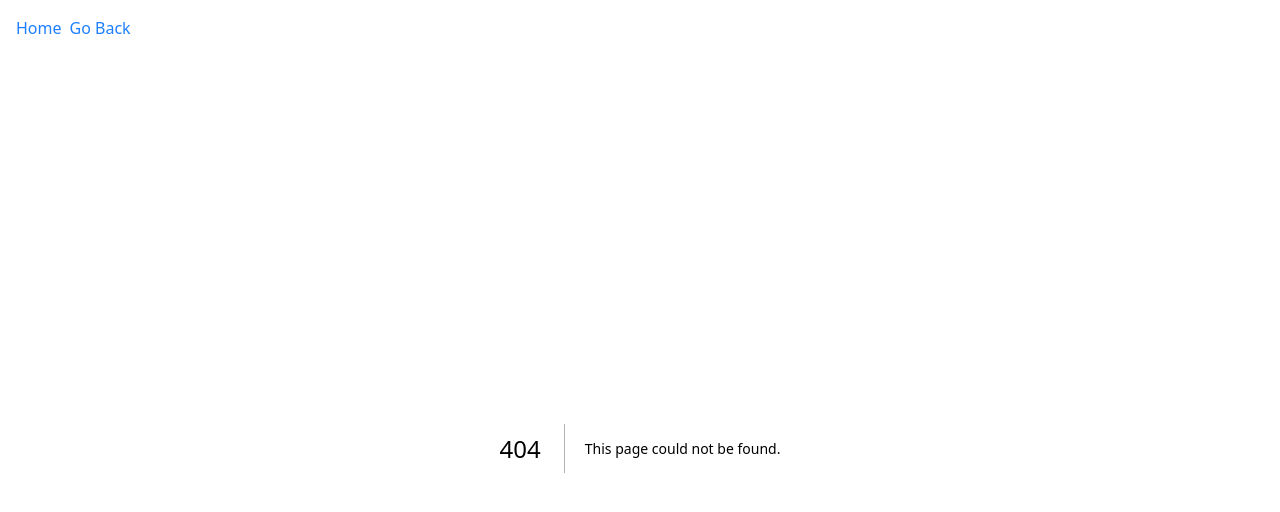
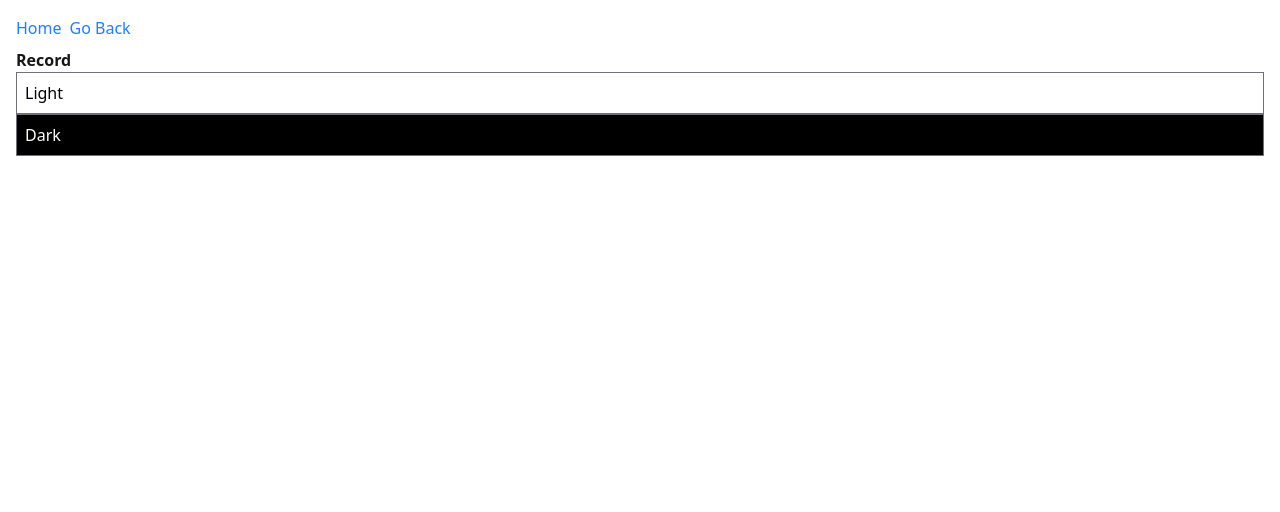
Before and after one commit to emanuelefavero/react-typescript, a Next.js app: page /record in a window 1280 px wide. Before the commit this address had no page. Shown: the top 512 px of the page. Built offline with nearby package versions, Linux system fonts and the light colour scheme.

Commit message:
feat: add /record

```diff
--- a/src/app/page.tsx
+++ b/src/app/page.tsx
@@ -90,6 +90,9 @@ export default function Home() {
         <li>
           <Link href='/promise'>Promise</Link>
         </li>
+        <li>
+          <Link href='/record'>Record</Link>
+        </li>
       </ul>
     </>
   )
--- /dev/null
+++ b/src/app/record/page.tsx
@@ -0,0 +1,25 @@
+// * Record<K, T> is a utility type that constructs an object type whose property keys are K and property values are T
+//  It is useful for creating types that represent objects with a fixed set of keys and values of a specific type.
+// TIP: We can also use `as const` instead of `Record` when we want to create objects with specific literal types as values
+
+type Theme = 'light' | 'dark'
+
+const themeClasses: Record<Theme, string> = {
+  light: /*tw*/ 'bg-white text-black',
+  dark: /*tw*/ 'bg-black text-white',
+}
+
+export default function Page() {
+  return (
+    <>
+      <h1>Record</h1>
+
+      <div className={`border border-zinc-500 p-2 ${themeClasses.light}`}>
+        Light
+      </div>
+      <div className={`border border-zinc-500 p-2 ${themeClasses.dark}`}>
+        Dark
+      </div>
+    </>
+  )
+}
```
